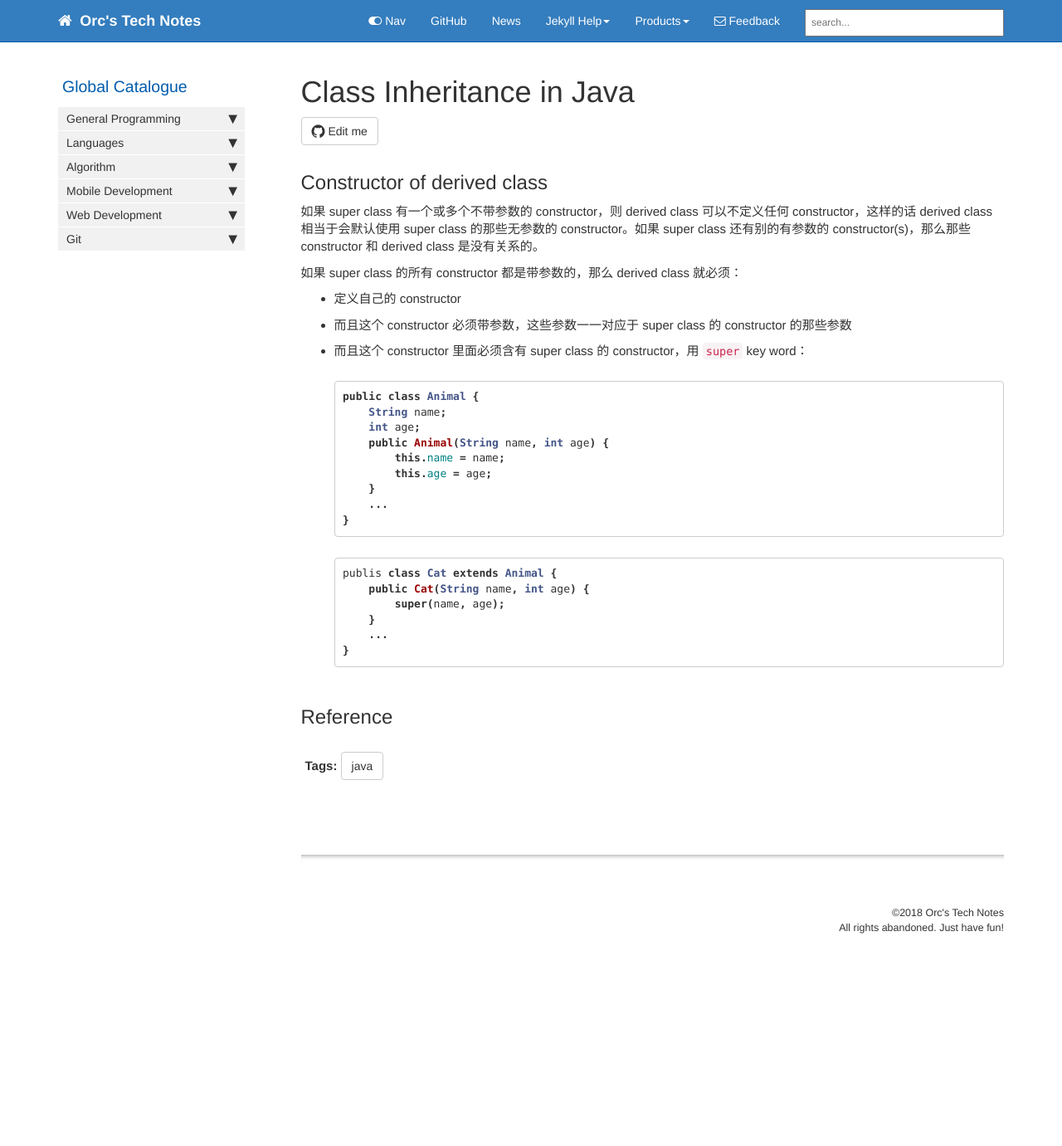
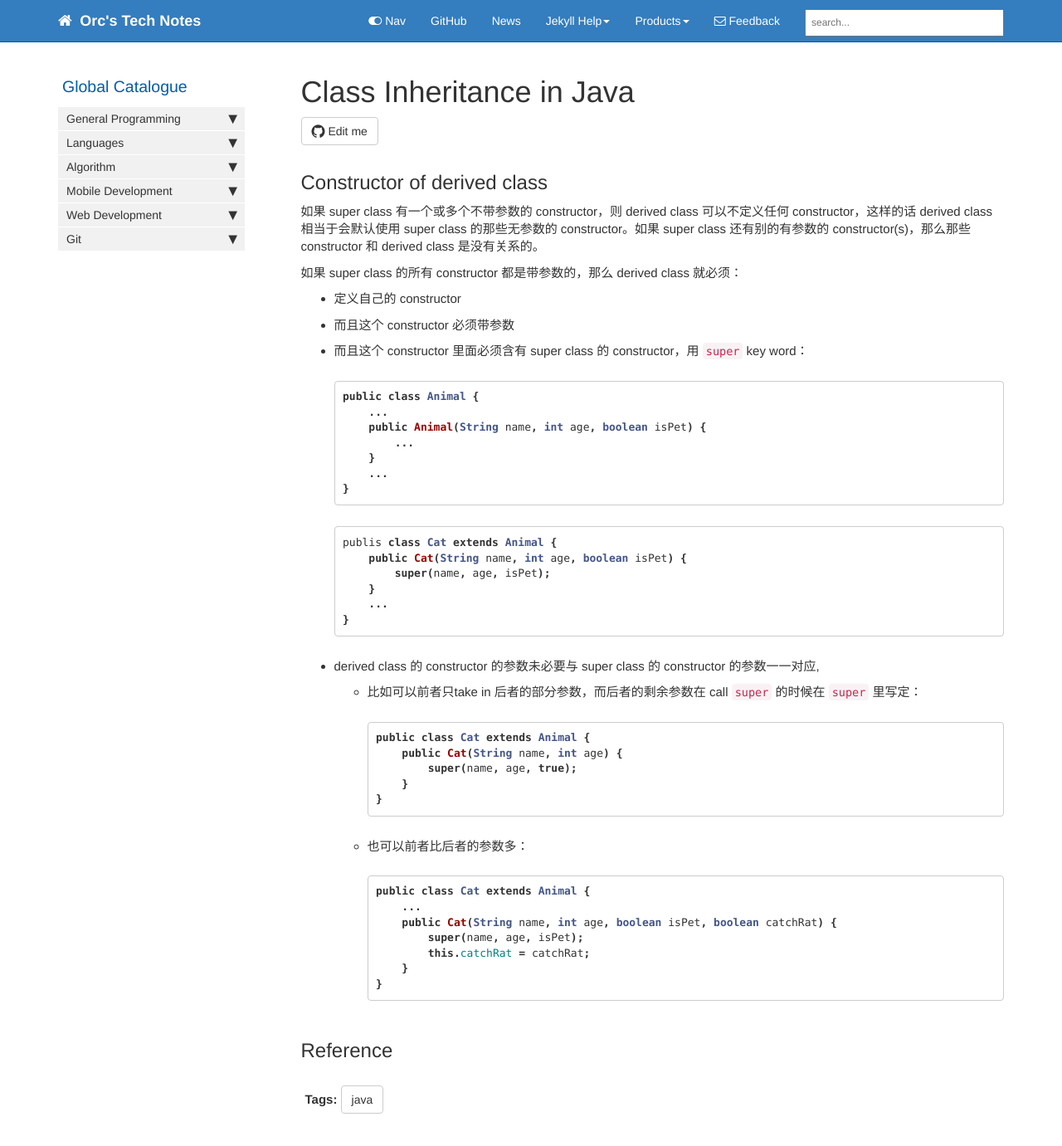
Before and after one commit to HungryOrc/hungryorc.github.io, a Jekyll site: the page built from pages/java/java_class_inheritance.md, in a window 1280 px wide and 1400 px high. Shown: the top 1381 px of the window at 83% size. Built offline with Jekyll 4.4.1, drawn with Linux system fonts in a browser that asks for light colours; nearby versions of some CDN libraries; comment, search, counter and statistics services are not loaded.

Commit message:
Update java_class_inheritance.md

````diff
--- a/pages/java/java_class_inheritance.md
+++ b/pages/java/java_class_inheritance.md
@@ -14,27 +14,45 @@ toc: false
 
 如果 super class 的所有 constructor 都是带参数的，那么 derived class 就必须：
 * 定义自己的 constructor
-* 而且这个 constructor 必须带参数，这些参数一一对应于 super class 的 constructor 的那些参数
+* 而且这个 constructor 必须带参数
 * 而且这个 constructor 里面必须含有 super class 的 constructor，用 `super` key word：
   ```java
   public class Animal {
-      String name;
-      int age;
-      public Animal(String name, int age) {
-          this.name = name;
-          this.age = age;
+      ...
+      public Animal(String name, int age, boolean isPet) {
+          ...
       }
       ...
   }
   ```
   ```java
   publis class Cat extends Animal {
-      public Cat(String name, int age) {
-          super(name, age);
+      public Cat(String name, int age, boolean isPet) {
+          super(name, age, isPet);
       }
       ...
   }
   ```
+* derived class 的 constructor 的参数未必要与 super class 的 constructor 的参数一一对应,
+  * 比如可以前者只take in 后者的部分参数，而后者的剩余参数在 call `super` 的时候在 `super` 里写定：
+    ```java
+    public class Cat extends Animal {
+        public Cat(String name, int age) {
+            super(name, age, true);
+        }
+    }
+    ```
+  * 也可以前者比后者的参数多：
+    ```java
+    public class Cat extends Animal {
+        ...
+        public Cat(String name, int age, boolean isPet, boolean catchRat) {
+            super(name, age, isPet);
+            this.catchRat = catchRat;
+        }
+    }
+    ```
+
 
 ## Reference
 
````
